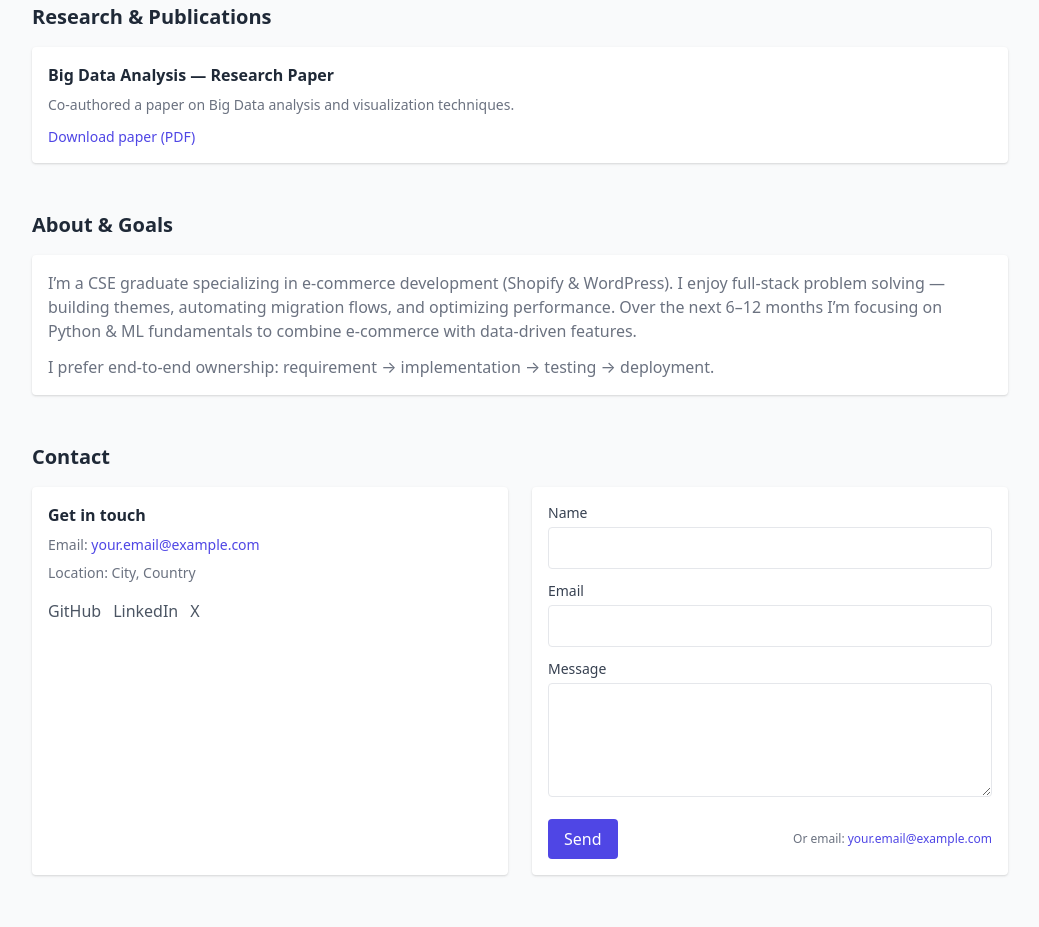
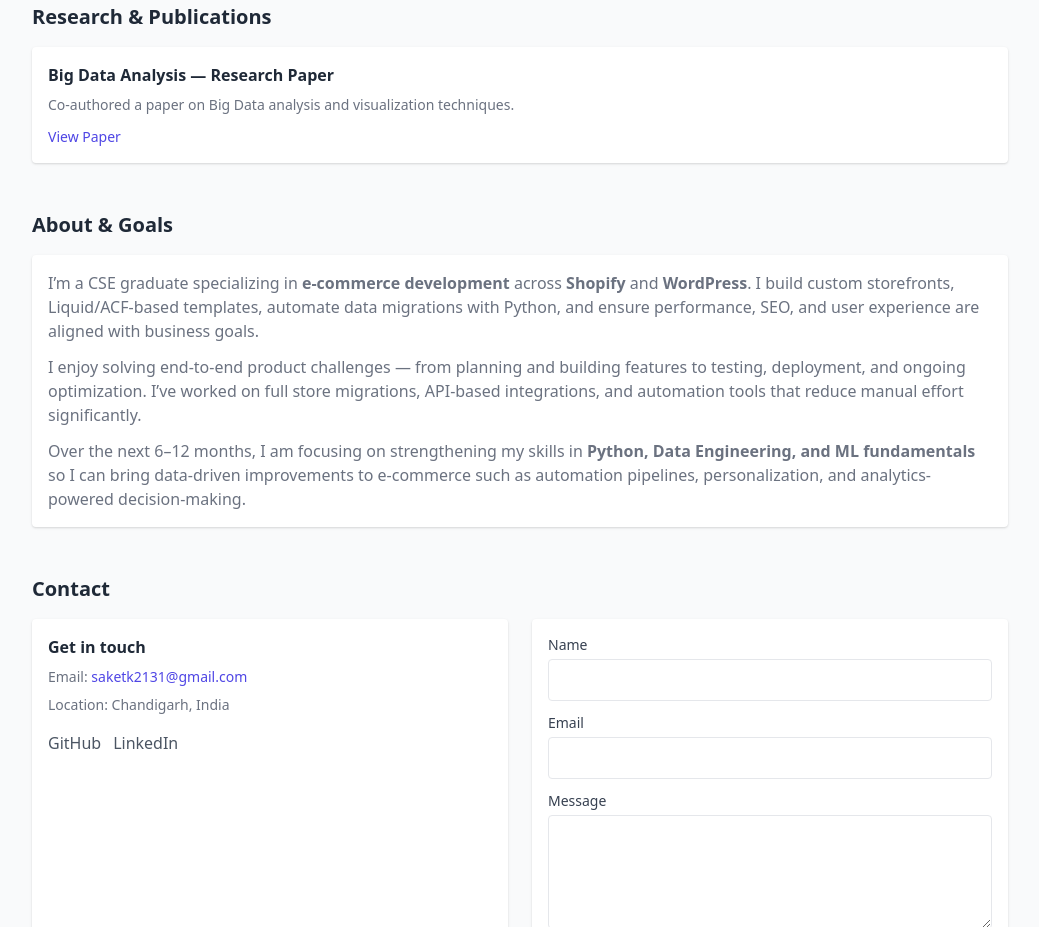
Before and after one commit to saket3171/saket.github.io, a plain HTML site: page index.html in a window 1280 px wide. Shown: the part 3157-4084 px from the top of the page, without its empty margins (120-1159 px from the left). Drawn offline with nearby package versions, Linux system fonts and the light colour scheme.

Commit message:
Update index.html

```diff
--- a/index.html
+++ b/index.html
@@ -340,7 +340,7 @@
         <h3 class="font-semibold">Big Data Analysis — Research Paper</h3>
         <p class="text-sm muted mt-2">Co-authored a paper on Big Data analysis and visualization techniques.</p>
         <div class="mt-3 text-sm"><!-- REPLACE with real PDF path if available -->
-          <a href="assets/papers/bigdata-paper.pdf" target="_blank" class="text-indigo-600">Download paper (PDF)</a>
+          <a href="https://www.ijltes.com/wp-content/uploads/2024/04/5.pdf" target="_blank" class="text-indigo-600">View Paper</a>
         </div>
       </div>
     </section>
@@ -350,11 +350,27 @@
   <h2 class="text-xl font-semibold mb-4">About & Goals</h2>
   <div class="bg-white rounded shadow p-4">
     <p class="muted">
-          I’m a CSE graduate specializing in e-commerce development (Shopify & WordPress). I enjoy full-stack problem solving — building themes, automating migration flows, and optimizing performance. Over the next 6–12 months I’m focusing on Python & ML fundamentals to combine e-commerce with data-driven features.
+      I’m a CSE graduate specializing in <strong>e-commerce development</strong> across
+      <strong>Shopify</strong> and <strong>WordPress</strong>. I build custom storefronts,
+      Liquid/ACF-based templates, automate data migrations with Python, and ensure performance,
+      SEO, and user experience are aligned with business goals.
     </p>
-        <p class="muted mt-3">I prefer end-to-end ownership: requirement → implementation → testing → deployment.</p>
+
+    <p class="muted mt-3">
+      I enjoy solving end-to-end product challenges — from planning and building features to
+      testing, deployment, and ongoing optimization. I’ve worked on full store migrations,
+      API-based integrations, and automation tools that reduce manual effort significantly.
+    </p>
+
+    <p class="muted mt-3">
+      Over the next 6–12 months, I am focusing on strengthening my skills in
+      <strong>Python, Data Engineering, and ML fundamentals</strong> so I can bring
+      data-driven improvements to e-commerce such as automation pipelines, personalization,
+      and analytics-powered decision-making.
+    </p>
   </div>
 </section>
+
 
     <!-- CONTACT -->
     <section id="contact" class="py-6 mb-12">
@@ -362,14 +378,14 @@
       <div class="grid md:grid-cols-2 gap-6">
         <div class="bg-white p-4 rounded shadow">
           <h3 class="font-semibold">Get in touch</h3>
-          <p class="text-sm muted mt-2">Email: <a href="mailto:your.email@example.com" class="text-indigo-600">your.email@example.com</a></p>
-          <p class="text-sm muted mt-2">Location: City, Country</p>
+          <p class="text-sm muted mt-2">Email: <a href="mailto:saketk2131@gmail.com" class="text-indigo-600">saketk2131@gmail.com</a></p>
+          <p class="text-sm muted mt-2">Location: Chandigarh, India</p>
 
           <div class="mt-4 flex items-center space-x-3">
             <!-- REPLACE links -->
-            <a href="https://github.com/yourusername" target="_blank" class="text-gray-600 hover:text-indigo-600">GitHub</a>
-            <a href="https://linkedin.com/in/yourprofile" target="_blank" class="text-gray-600 hover:text-indigo-600">LinkedIn</a>
-            <a href="https://twitter.com/yourhandle" target="_blank" class="text-gray-600 hover:text-indigo-600">X</a>
+            <a href="https://github.com/saket3171" target="_blank" class="text-gray-600 hover:text-indigo-600">GitHub</a>
+            <a href="https://www.linkedin.com/in/saket-kumar-d31/" target="_blank" class="text-gray-600 hover:text-indigo-600">LinkedIn</a>
+
           </div>
         </div>
 
```
Lines whose indentation alone changed are shown as unchanged.
